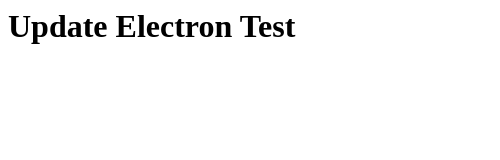
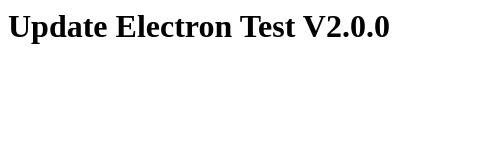
Before and after one commit to RacoonG47/electron-angular, an Electron app: page index.html in a window 500 px wide. Drawn offline with Linux system fonts and the light colour scheme.

Commit message:
Update index.html

```diff
--- a/index.html
+++ b/index.html
@@ -1,7 +1,7 @@
 <html>
     <body>
         <h1>
-            Update Electron Test
+            Update Electron Test V2.0.0
         </h1>
     </body>
 </html>
```
